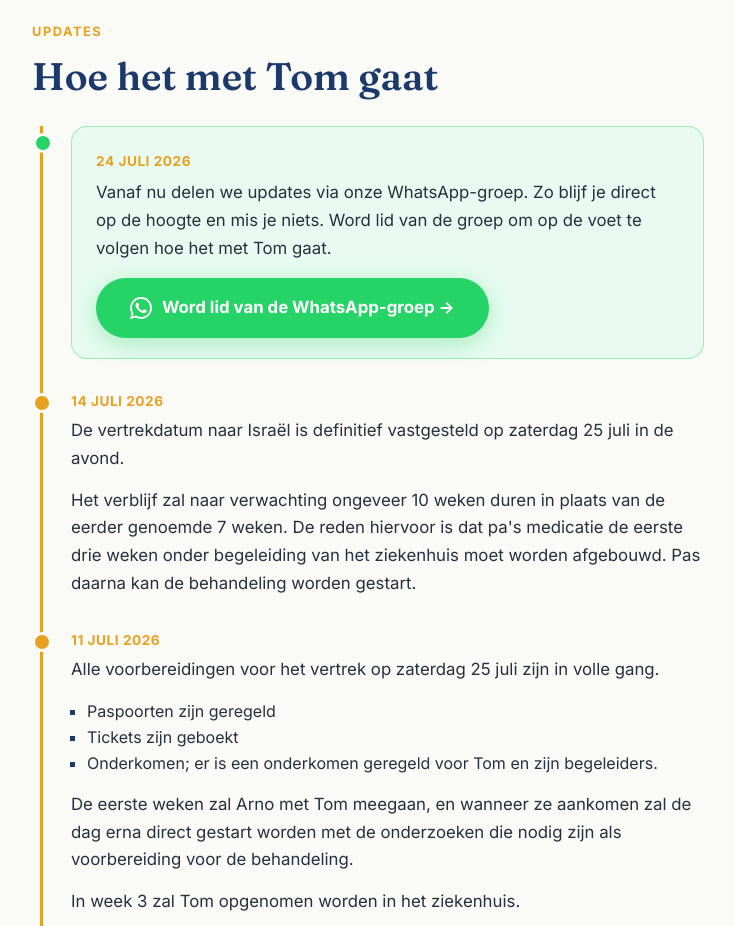
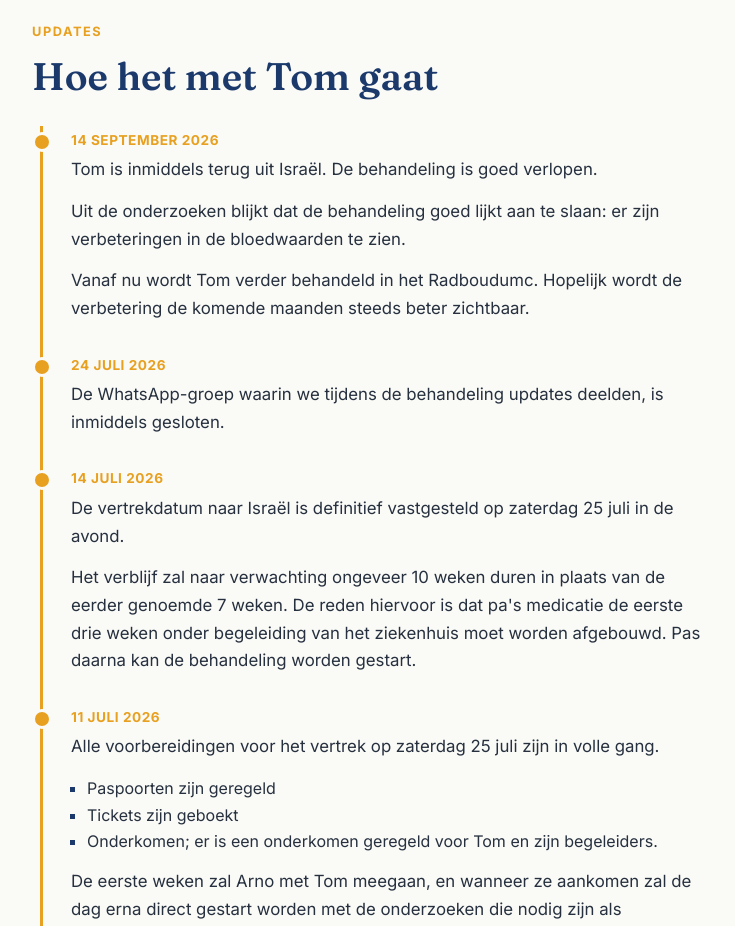
Before and after one commit to arnowals-art/help-tom, a React (Vite) app: page / in a window 1280 px wide. Shown: the part 1420-2346 px from the top of the page, without its empty margins (272-1007 px from the left). Built offline with nearby package versions, Linux system fonts and the light colour scheme; no server answers.

Commit message:
updates website

```diff
--- a/src/components/Hero.jsx
+++ b/src/components/Hero.jsx
@@ -1,5 +1,4 @@
 import HeartLine from './HeartLine.jsx'
-import { WHATSAPP_URL } from './Updates.jsx'
 
 export default function Hero() {
   return (
@@ -13,9 +12,7 @@ export default function Hero() {
             helpen. In Israël wel, maar die moeten we zelf betalen.
           </p>
           <a
-            href={WHATSAPP_URL}
-            target="_blank"
-            rel="noreferrer"
+            href="#updates"
             className="btn btn-gold btn-big"
           >
             Lees het laatste nieuws →
--- a/src/components/StickyDonate.jsx
+++ b/src/components/StickyDonate.jsx
@@ -1,5 +1,4 @@
 import { formatEuro } from '../lib/format.js'
-import { WHATSAPP_URL } from './Updates.jsx'
 
 // Sticky doneerbalk — alleen zichtbaar op mobiel (zie CSS),
 // en verborgen zodra de doneersectie zelf in beeld is.
@@ -19,9 +18,7 @@ export default function StickyDonate({ raised, goal, hidden }) {
         </div>
       </div>
       <a
-        href={WHATSAPP_URL}
-        target="_blank"
-        rel="noreferrer"
+        href="#updates"
         className="btn btn-gold"
       >
         Laatste nieuws
--- a/src/components/Updates.jsx
+++ b/src/components/Updates.jsx
@@ -1,10 +1,17 @@
-
-// De WhatsApp-groepslink. Eén plek, zodat de knoppen elders (Hero, sticky
-// balk) dezelfde link gebruiken.
-export const WHATSAPP_URL =
-  'https://chat.whatsapp.com/FOwhbYSC7KY5bIwIwar2go?s=sw&p=i&mlu=0'
 
 export const UPDATES = [
+  {
+    date: '14 september 2026',
+    text: <>
+      <p>Tom is inmiddels terug uit Israël. De behandeling is goed verlopen.</p>
+      <p>Uit de onderzoeken blijkt dat de behandeling goed lijkt aan te slaan: er zijn verbeteringen in de bloedwaarden te zien.</p>
+      <p>Vanaf nu wordt Tom verder behandeld in het Radboudumc. Hopelijk wordt de verbetering de komende maanden steeds beter zichtbaar.</p>
+    </>,
+  },
+  {
+    date: '24 juli 2026',
+    text: <p>De WhatsApp-groep waarin we tijdens de behandeling updates deelden, is inmiddels gesloten.</p>,
+  },
   {
     date: '14 juli 2026',
     text: <>
@@ -36,15 +43,6 @@ export const UPDATES = [
   },
 ]
 
-// Het WhatsApp-logo als klein inline-icoon voor op de knop.
-function WhatsAppIcon() {
-  return (
-    <svg className="wa-icon" viewBox="0 0 24 24" aria-hidden="true" focusable="false">
-      <path d="M17.472 14.382c-.297-.149-1.758-.867-2.03-.967-.273-.099-.471-.148-.67.15-.197.297-.767.966-.94 1.164-.173.199-.347.223-.644.075-.297-.15-1.255-.463-2.39-1.475-.883-.788-1.48-1.761-1.653-2.059-.173-.297-.018-.458.13-.606.134-.133.298-.347.446-.52.149-.174.198-.298.298-.497.099-.198.05-.371-.025-.52-.075-.149-.669-1.612-.916-2.207-.242-.579-.487-.5-.669-.51-.173-.008-.371-.01-.57-.01-.198 0-.52.074-.792.372-.272.297-1.04 1.016-1.04 2.479 0 1.462 1.065 2.875 1.213 3.074.149.198 2.096 3.2 5.077 4.487.709.306 1.262.489 1.694.625.712.227 1.36.195 1.871.118.571-.085 1.758-.719 2.006-1.413.248-.694.248-1.289.173-1.413-.074-.124-.272-.198-.57-.347m-5.421 7.403h-.004a9.87 9.87 0 01-5.031-1.378l-.361-.214-3.741.982.998-3.648-.235-.374a9.86 9.86 0 01-1.51-5.26c.001-5.45 4.436-9.884 9.888-9.884 2.64 0 5.122 1.03 6.988 2.898a9.825 9.825 0 012.893 6.994c-.003 5.45-4.437 9.884-9.885 9.884m8.413-18.297A11.815 11.815 0 0012.05 0C5.495 0 .16 5.335.157 11.892c0 2.096.547 4.142 1.588 5.945L.057 24l6.305-1.654a11.882 11.882 0 005.683 1.448h.005c6.554 0 11.89-5.335 11.893-11.893a11.821 11.821 0 00-3.48-8.413z" />
-    </svg>
-  )
-}
-
 export default function Updates() {
   return (
     <section id="updates">
@@ -52,24 +50,6 @@ export default function Updates() {
         <span className="section-label">Updates</span>
         <h2 className="section-title">Hoe het met Tom gaat</h2>
         <div className="timeline">
-          {/* Aankondiging: updates lopen voortaan via de WhatsApp-groep. */}
-          <div className="timeline-item channel-item">
-            <span className="timeline-date">24 juli 2026</span>
-            <p>
-              Vanaf nu delen we updates via onze WhatsApp-groep. Zo
-              blijf je direct op de hoogte en mis je niets. Word lid van de
-              groep om op de voet te volgen hoe het met Tom gaat.
-            </p>
-            <a
-              className="btn btn-whatsapp"
-              href={WHATSAPP_URL}
-              target="_blank"
-              rel="noreferrer"
-            >
-              <WhatsAppIcon /> Word lid van de WhatsApp-groep →
-            </a>
-          </div>
-
           {UPDATES.map((u) => (
             <div className="timeline-item" key={u.date}>
               <span className="timeline-date">{u.date}</span>
```
